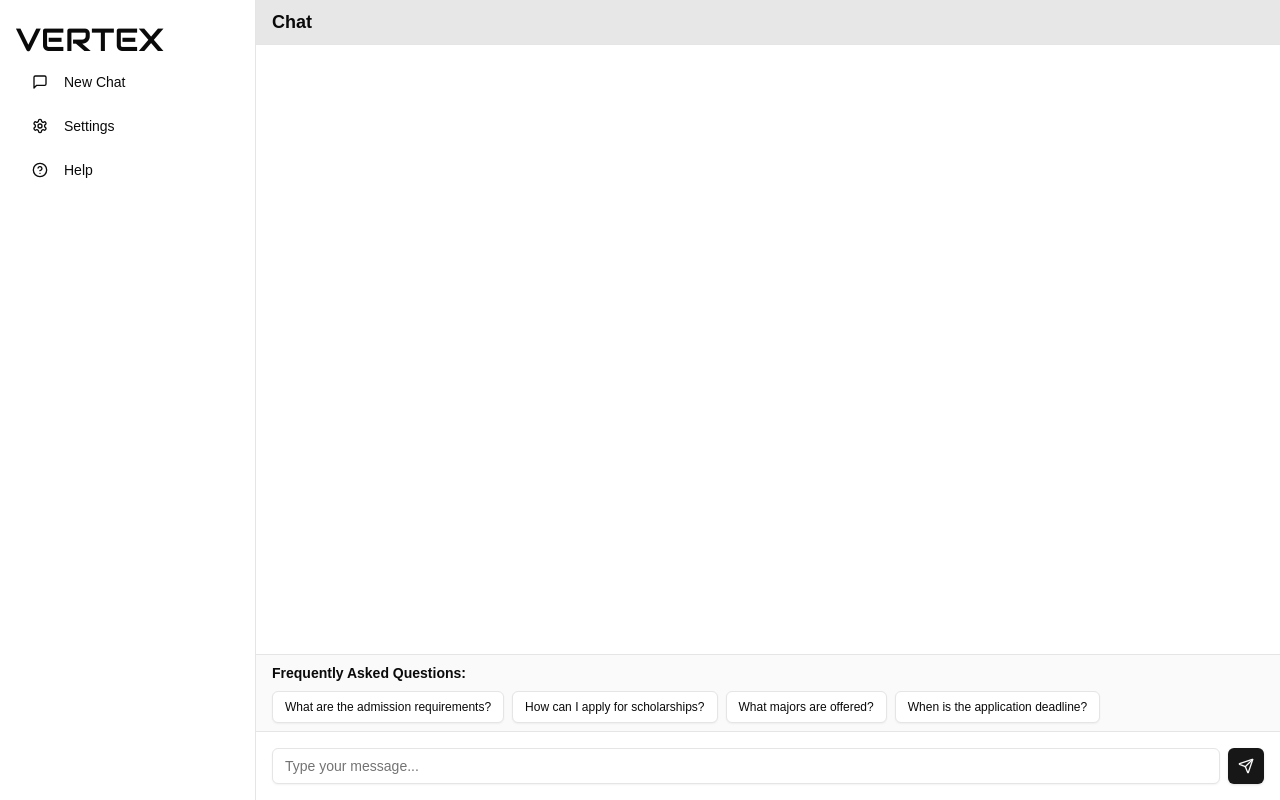
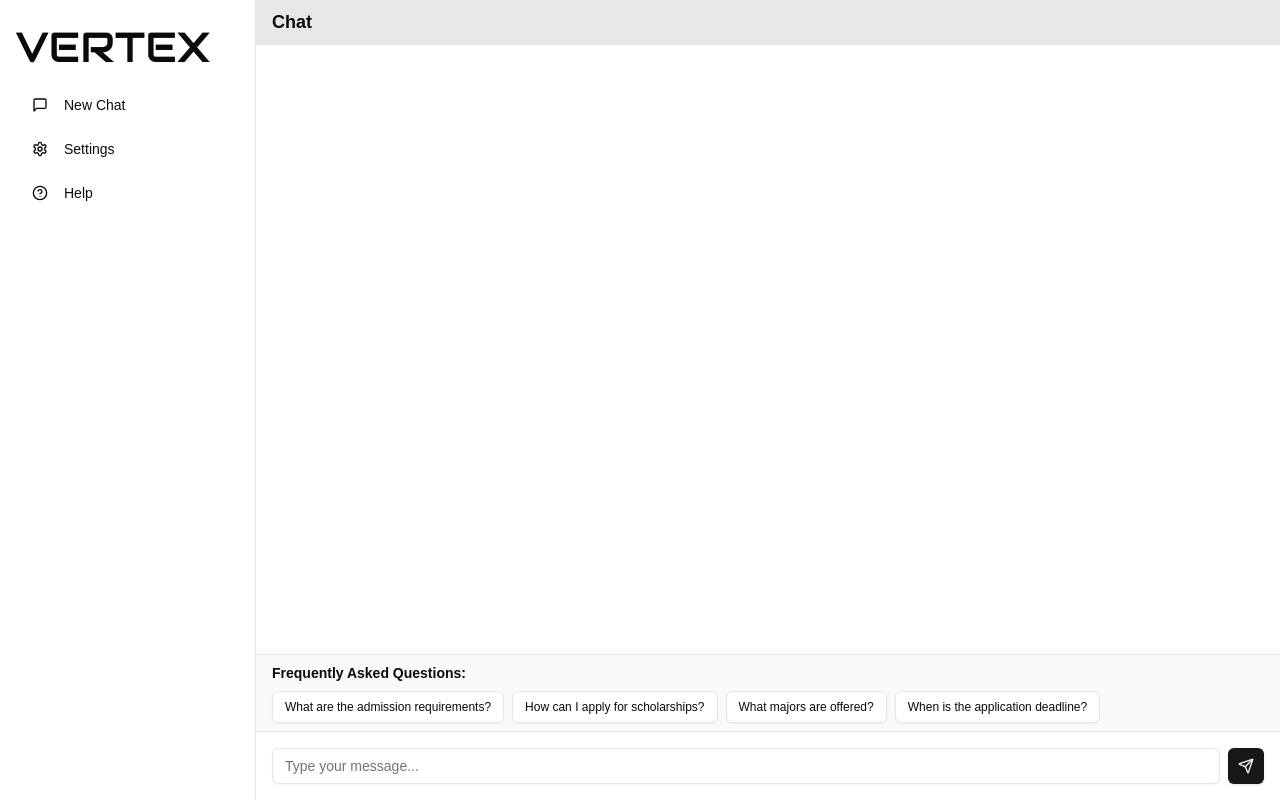
Before and after one commit to nickthelegend/buildathon-app, a Next.js app: page / in a window 1280 px wide. Built offline with nearby package versions, Linux system fonts and the light colour scheme.

Commit message:
Edited The font sizes

```diff
--- a/app/page.tsx
+++ b/app/page.tsx
@@ -69,7 +69,7 @@ export default function ChatComponent() {
             </SheetTrigger>
             <SheetContent side="left" className="w-64 p-0">
               <div className="flex flex-col h-full p-4">
-                <h2 className="text-lg font-semibold mb-4">Vertex JNTU</h2>
+              <AudiowideText text="VERTEX" />
                 <nav className="space-y-2">
                   {sidebarItems.map((item, index) => (
                     <Button key={index} variant="ghost" className="w-full justify-start">
--- a/components/ui/AudioWideText.tsx
+++ b/components/ui/AudioWideText.tsx
@@ -7,7 +7,7 @@ interface AudiowideTextProps {
 
 const AudiowideText: React.FC<AudiowideTextProps> = ({ text }) => {
     return (
-        <div style={{ fontFamily: 'Audiowide, sans-serif', fontSize: '32px' }}>
+        <div style={{ fontFamily: 'Audiowide, sans-serif', fontSize: '42px' , marginBottom:8}}>
             {text}
         </div>
     );
```
